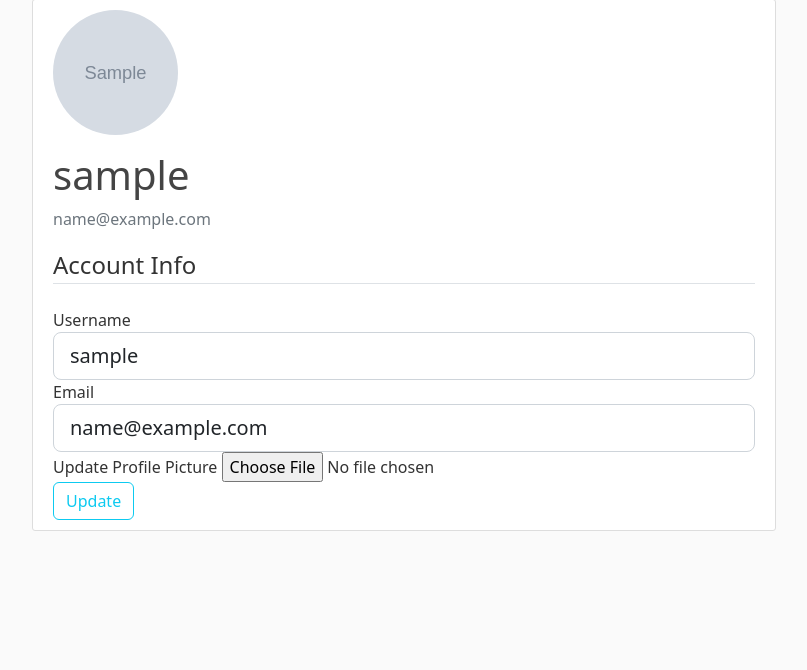
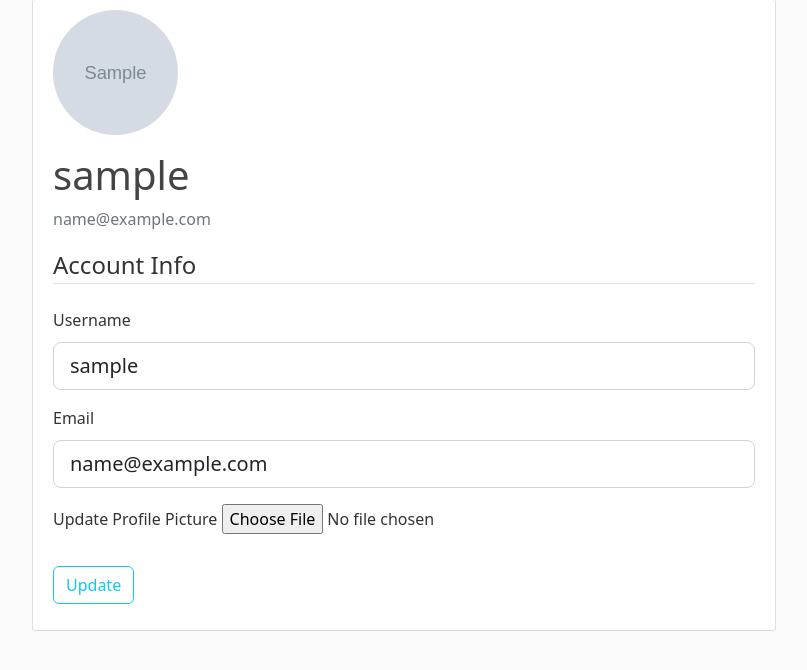
Before and after one commit to NLP4ALL/nlp4all, a Flask app: page /user/account in a window 1280 px wide. Shown: the part 81-751 px from the top of the page, without its empty margins (50-857 px from the left). Run offline with Flask 2, Linux system fonts and the light colour scheme; a user stored in the database is signed in; tables that the repository leaves empty hold one stand-in row (values such as "Sample post"); grey boxes marked "Sample" are stand-in pictures; some libraries are stand-ins or nearby versions.

Commit message:
testing what happens if I push an edit in the css

```diff
--- a/nlp4all/static/main.css
+++ b/nlp4all/static/main.css
@@ -11,7 +11,14 @@ h1, h2, h3, h4, h5, h6 {
 .bg-steel {
   background-color: #5f788a;
 }
-
+/* trying to recover the orginal look */
+.form-group {
+  margin: 1em 0;
+}
+.form-control {
+  margin: 0.5em 0;
+}
+/* trying to recover the orginal look */
 .site-header .navbar-nav .nav-link {
   color: #cbd5db;
 }
```
